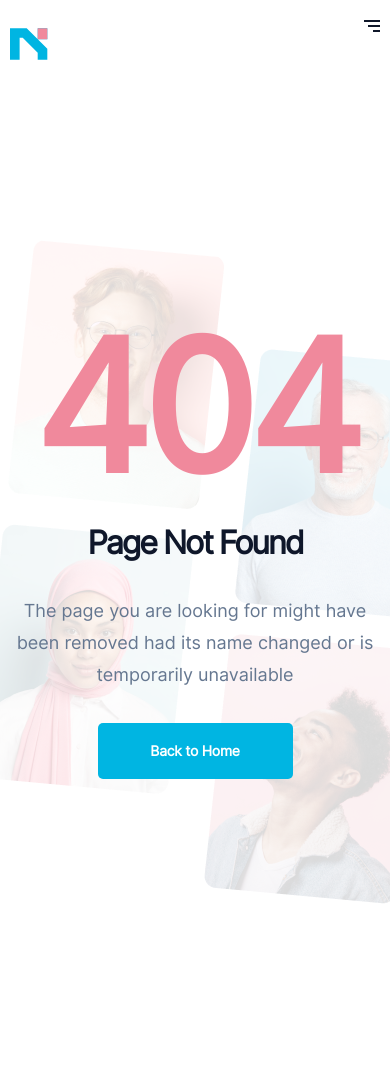
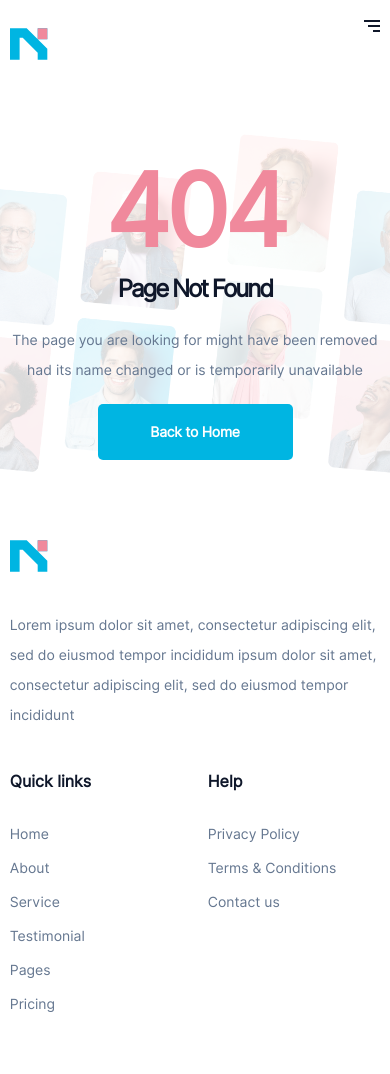
Before and after one commit to Nikita5933/Nagency, a website: page 404.html in a window 390 px wide. Shown: the top 1074 px of the page. Drawn offline with Linux system fonts and the light colour scheme.

Commit message:
completed 404 adaptive

```diff
--- a/404.html
+++ b/404.html
@@ -20,7 +20,7 @@
                 </svg>
                 </label>
                 <input id="menu-button" class="burger-button" type="checkbox">
-                <div class="burger__wrapper">
+                <div class="burger__wrapper burger__wrapper_alt">
                     <label for="menu-button" class="burger__nav-close"><svg width="24px" height="24px" viewBox="0 0 24 24" fill="none" xmlns="http://www.w3.org/2000/svg"><path fill-rule="evenodd" clip-rule="evenodd" d="M19.207 6.207a1 1 0 0 0-1.414-1.414L12 10.586 6.207 4.793a1 1 0 0 0-1.414 1.414L10.586 12l-5.793 5.793a1 1 0 1 0 1.414 1.414L12 13.414l5.793 5.793a1 1 0 0 0 1.414-1.414L13.414 12l5.793-5.793z" fill="#000000"/></svg></label>
                     <menu class="header__menu">
                         <li class="header__menu-item"><a class="header__menu-link" href="index.html">Home</a></li>
--- a/assets/css/media.scss
+++ b/assets/css/media.scss
@@ -1,4 +1,9 @@
 @media (max-width: 1399px) {
+  .main {
+    &:has(.not-found) {
+      min-height: initial;
+    }
+  }
   .container {
     width: 95%;
   }
@@ -224,9 +229,16 @@
       max-width: 675px;
     }
   }
+  .not-found {
+    margin-top: 60px;
+    &__title {
+      margin-top: 0;
+    }
+  }
 }
 
 @media (max-width: 991px) {
+
   .header {
     &__pictures {
       display: none;
@@ -435,6 +447,10 @@
       gap: 40px;
     }
   }
+  .not-found {
+    margin-top: 35px;
+    padding-bottom: 30px;
+  }
 }
 @media (max-width: 767px) {
   .burger {
@@ -504,6 +520,9 @@
     }
     &__title {
       padding-top: 0;
+    }
+    &_not-found {
+      position: initial;
     }
   }
   .btn_mobile {
@@ -725,6 +744,11 @@
       grid-row: 3;
     }
   }
+  .not-found {
+    &__title {
+      font-size: 160px;
+    }
+  }
 }
 @media (max-width: 575px) {
   .header {
@@ -746,6 +770,7 @@
       height: 300px;
       min-height: 300px;
     }
+
   }
   .service {
     margin-top: 20px;
@@ -1114,6 +1139,30 @@
       margin: 42px 0 0 0;
     }
   }
+  .not-found {
+    background-size: 190%;
+    background-position-x: -165px;
+    background-position-y: 40px;
+    padding-bottom: 130px;
+    margin-top: 0;
+    &__title {
+      font-size: 100px;
+      line-height: 121px;
+    }
+    &__subtitle {
+      font-size: 24px;
+      line-height: 35px;
+      margin-bottom: 19px;
+    }
+    &__text {
+      font-size: 14px;
+      line-height: 30px;
+    }
+    &__btn {
+      margin: 19px auto 30px auto;
+    }
+
+  }
 }
 @media (max-width: 450px) {
   .footer {
@@ -1136,6 +1185,9 @@
         width: 100%;
       }
     }
+  }
+  .not-found {
+    padding-bottom: 50px;
   }
 }
 @media (max-height: 420px) {
```
Also changed, not shown: assets/css/style.css, 1 other file.
